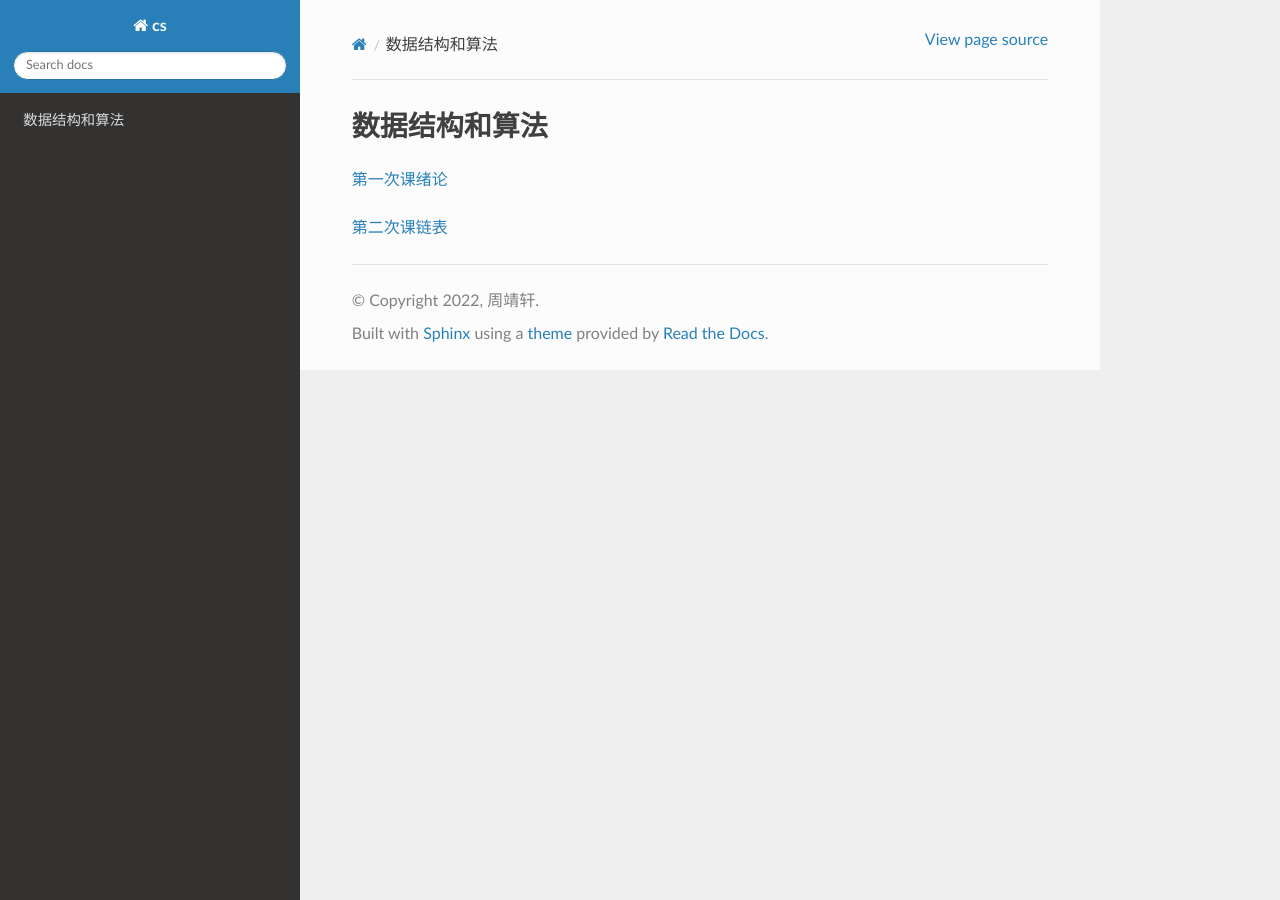
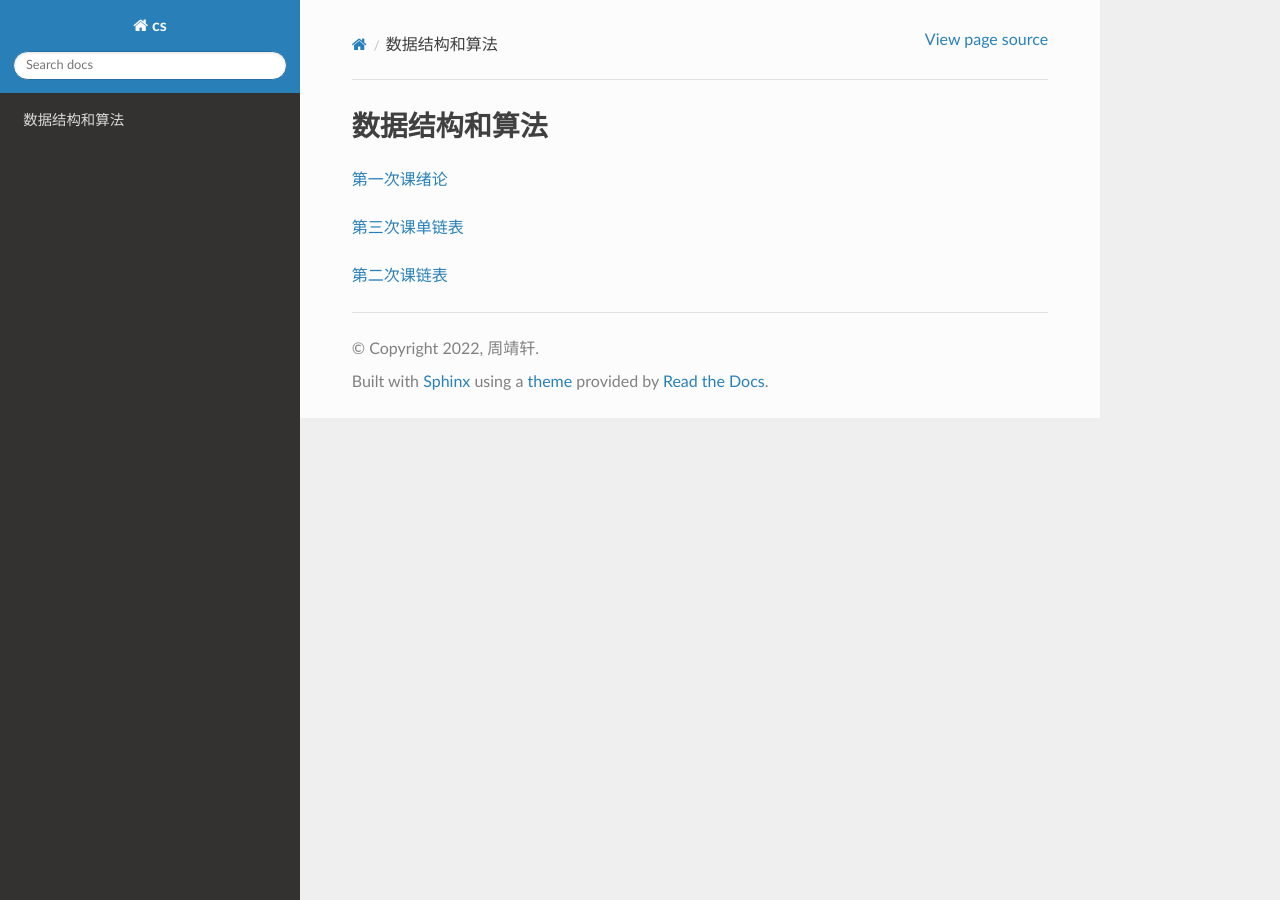
Before and after one commit to GodBlessChina/ds2022, a Sphinx documentation site: the page built from source/index.rst, in a window 1280 px wide. Built offline with Sphinx 7.4.7 and the Read the Docs theme 2.0.0, drawn with Linux system fonts in a browser that asks for light colours.

Commit message:
编译首页

```diff
--- a/source/index.rst
+++ b/source/index.rst
@@ -9,4 +9,7 @@
 `第一次课绪论 <https://godblesschina.github.io/ds2022/第一次课绪论.html>`_
 
 
+`第三次课单链表 <https://godblesschina.github.io/ds2022/第三次课单链表.html>`_
+
+
 `第二次课链表 <https://godblesschina.github.io/ds2022/第二次课链表.html>`_
```
Also changed, not shown: 5 other files.
